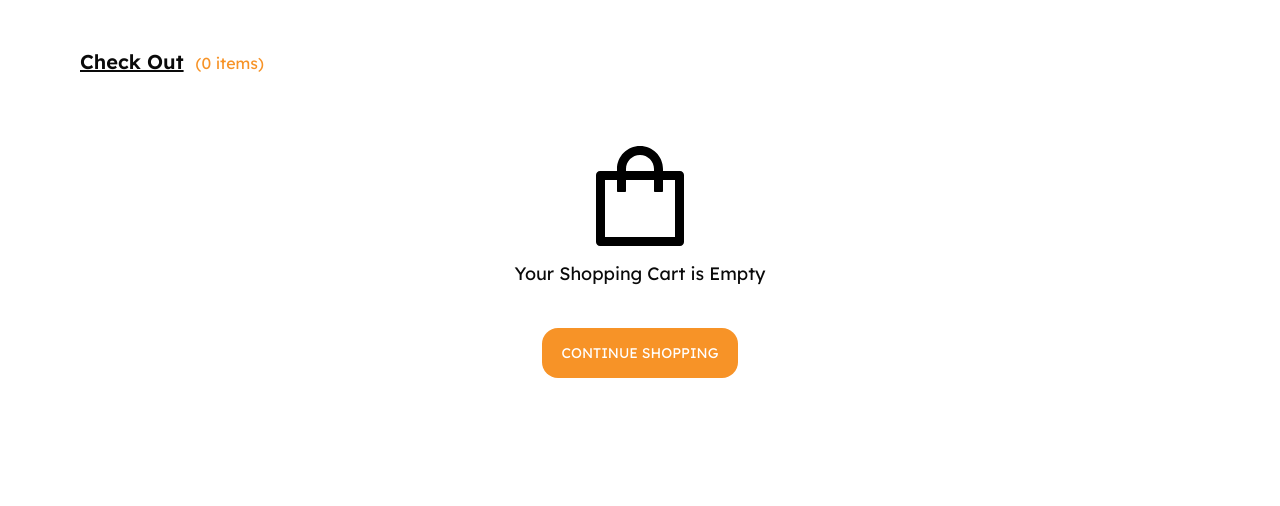
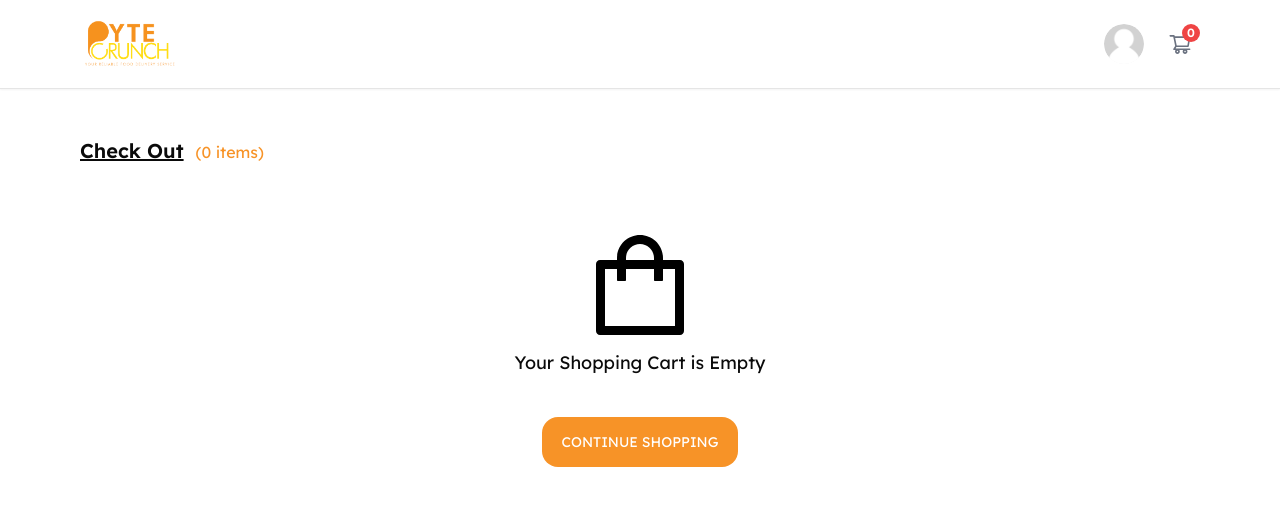
Before and after one commit to nuelScript/byteCrunch, a Next.js app: page /cart in a window 1280 px wide. Shown: the top 506 px of the page. Built offline with nearby package versions, Linux system fonts and the light colour scheme.

Commit message:
chore: changed admin route and added navbar to routes

```diff
--- a/app/(routes)/home/layout.tsx
+++ b/app/(routes)/home/layout.tsx
@@ -1,9 +1,14 @@
-import { SignOutButton } from "@/components/auth/sign-out";
+import { Footer } from "@/components/footer";
 
 export default async function HomeLayout({
   children,
 }: {
   children: React.ReactNode;
 }) {
-  return <div className="w-full h-full">{children}</div>;
+  return (
+    <div className="w-full h-full">
+      {children}
+      <Footer />
+    </div>
+  );
 }
--- /dev/null
+++ b/app/(routes)/layout.tsx
@@ -0,0 +1,12 @@
+import { Navbar } from "@/components/navbar";
+
+const RootLayout = ({ children }: { children: React.ReactNode }) => {
+  return (
+    <div className="h-full">
+      <Navbar />
+      {children}
+    </div>
+  );
+};
+
+export default RootLayout;
--- a/app/(routes)/admin/[[...index]]/page.tsx
+++ b/app/admin/[[...index]]/page.tsx
@@ -10,7 +10,7 @@
  */
 
 import { NextStudio } from "next-sanity/studio";
-import config from "../../../../sanity.config";
+import config from "../../../sanity.config";
 
 export default function StudioPage() {
   return <NextStudio config={config} />;
```
